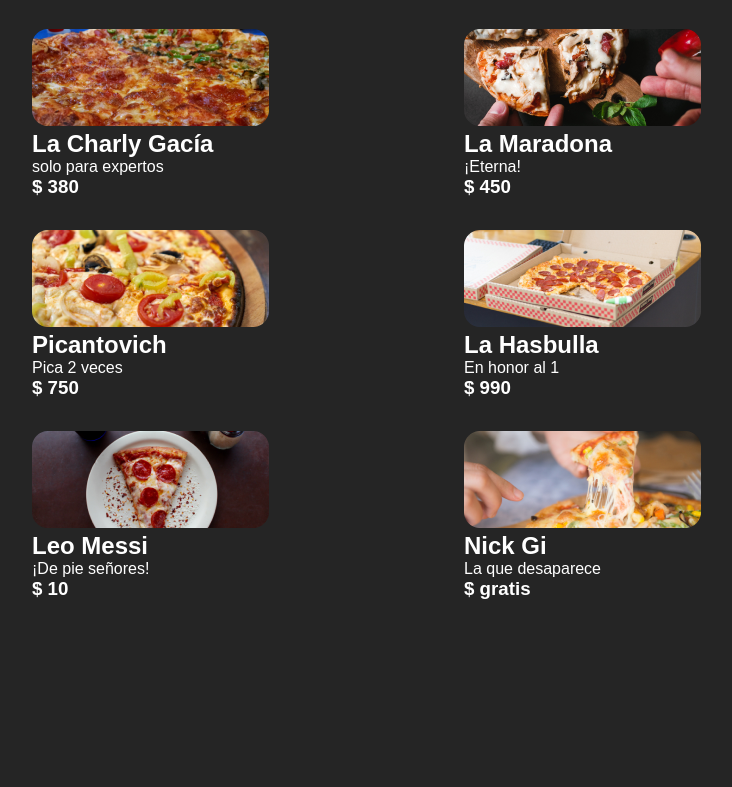
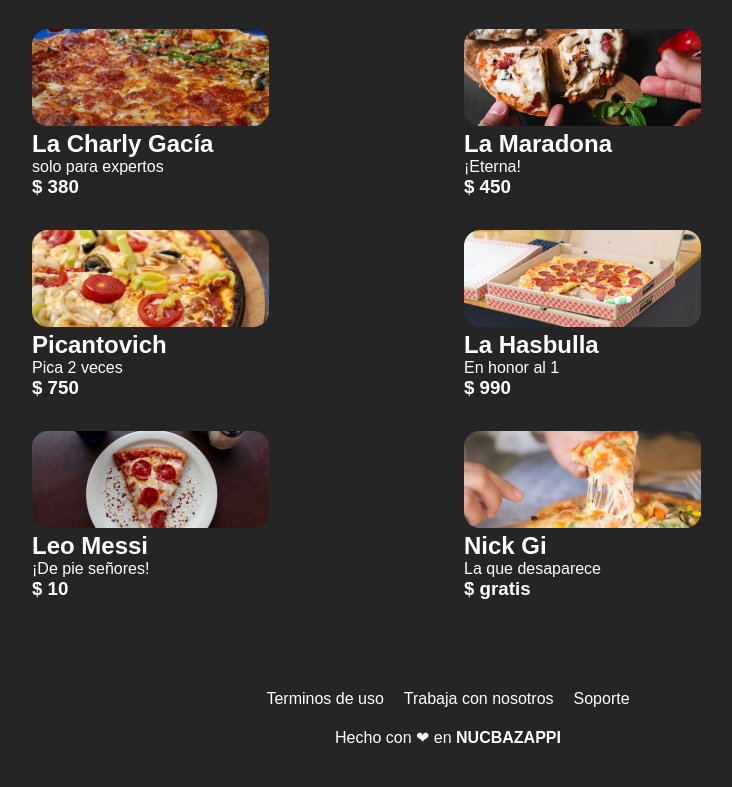
Before and after one commit to fede1995a/nucbapizitasjs, a plain HTML site: page index.html in a window 1280 px wide. Shown: the part 472-1259 px from the top of the page, without its empty margins (192-924 px from the left). Before the commit the page ends 1122 px from the top, so only its background shows below. Drawn offline with Linux system fonts and the light colour scheme.

Commit message:
Footer hecho

```diff
--- a/index.html
+++ b/index.html
@@ -47,6 +47,14 @@
 
     <!-- Footer -->
 
+    <footer class="footer">
+        <ul class="footer-list">
+            <li><a href="#">Terminos de uso</a></li>
+            <li><a href="#">Trabaja con nosotros</a></li>
+            <li><a href="#">Soporte</a></li>
+        </ul>
+        <p>Hecho con ❤ en <strong>NUCBAZAPPI</strong></p>
+    </footer>
 
     <script src="./main.js"></script>
 </body>
--- a/style.css
+++ b/style.css
@@ -120,3 +120,21 @@ margin: 50px;
     width: 400px;
 
 }
+
+.footer{
+    display: flex;
+    flex-direction: column;
+    align-items: center;
+    gap: 20px;
+    font-weight: 400;
+    padding: 5vh;
+}
+
+.footer-list{
+    display: flex;
+    gap: 20px;
+}
+
+.footer-list a{
+    color: white;
+}
```
